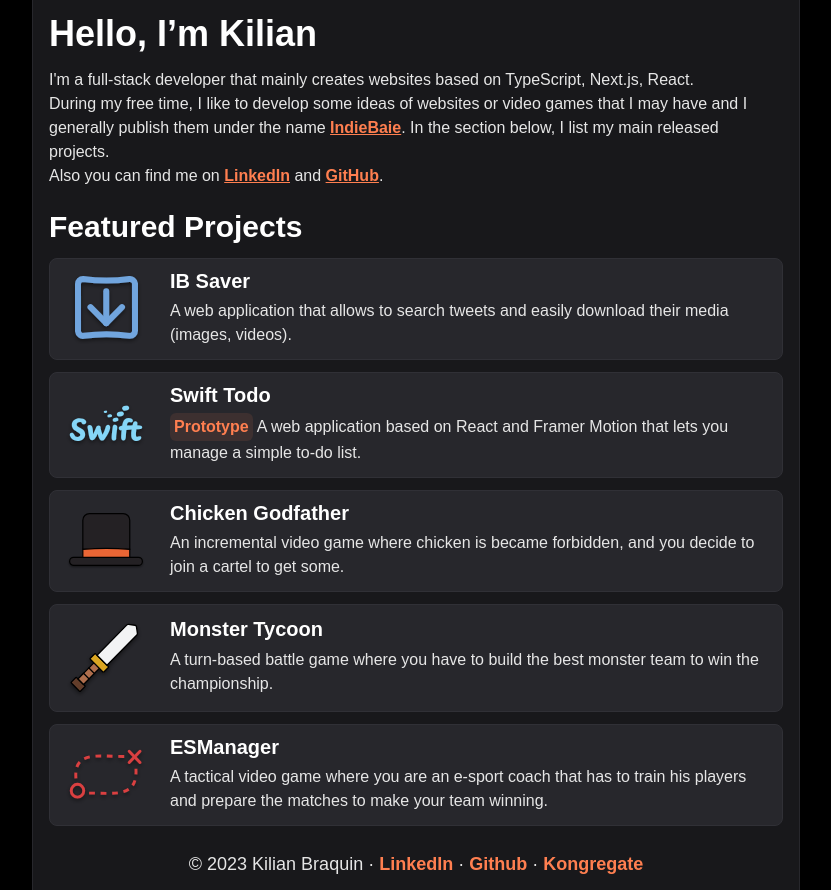
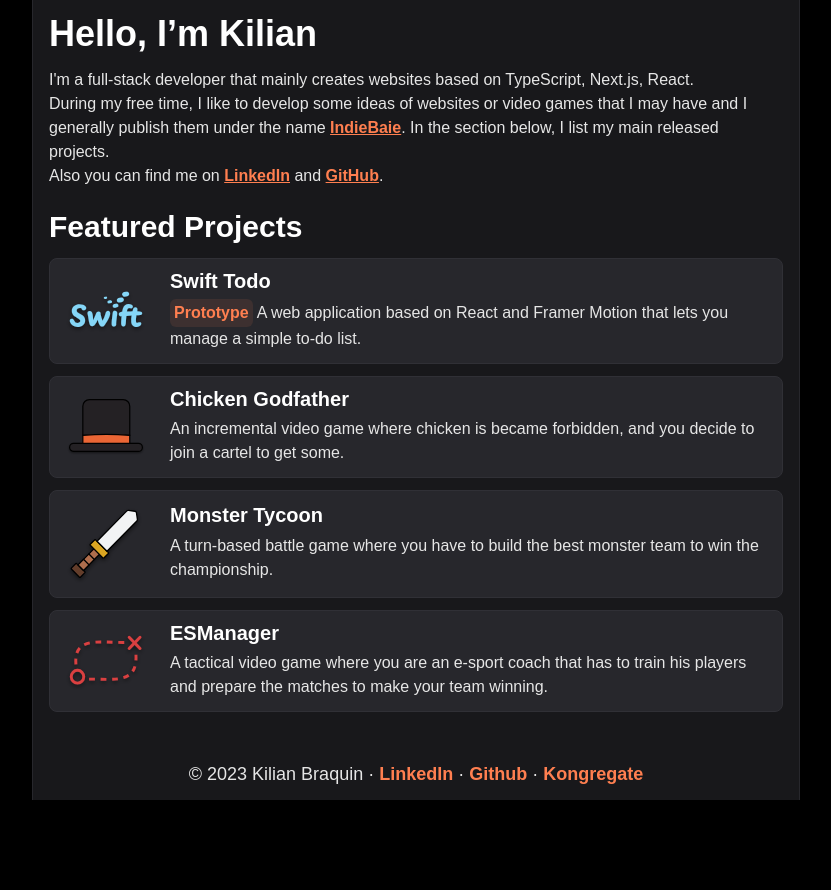
Before and after one commit to kilianbraquin/kbraquin, a Next.js app: page / in a window 1280 px wide. Shown: the whole page, without its empty margins (224-1055 px from the left). After the commit the page ends 800 px from the top, so only its background shows below. Built offline with nearby package versions, Linux system fonts and the light colour scheme; a web font is replaced by a local one.

Commit message:
remove ib saver from the project list

```diff
--- a/src/app/page.tsx
+++ b/src/app/page.tsx
@@ -4,17 +4,9 @@
 import CGIcon from "@/icons/cg-icon.svg";
 import MTIcon from "@/icons/mt-icon.svg";
 import ESMIcon from "@/icons/esm-icon.svg";
-import IBSIcon from "@/icons/ib-saver-icon.svg";
 import SwiftIcon from "@/icons/swift-icon.svg";
 
 const dataProjects: ProjectCardProps[] = [
-  {
-    image: <IBSIcon />,
-    title: "IB Saver",
-    description:
-      "A web application that allows to search tweets and easily download their media (images, videos).",
-    href: "https://ibsaver.kbraquin.com",
-  },
   {
     image: <SwiftIcon />,
     title: "Swift Todo",
```
